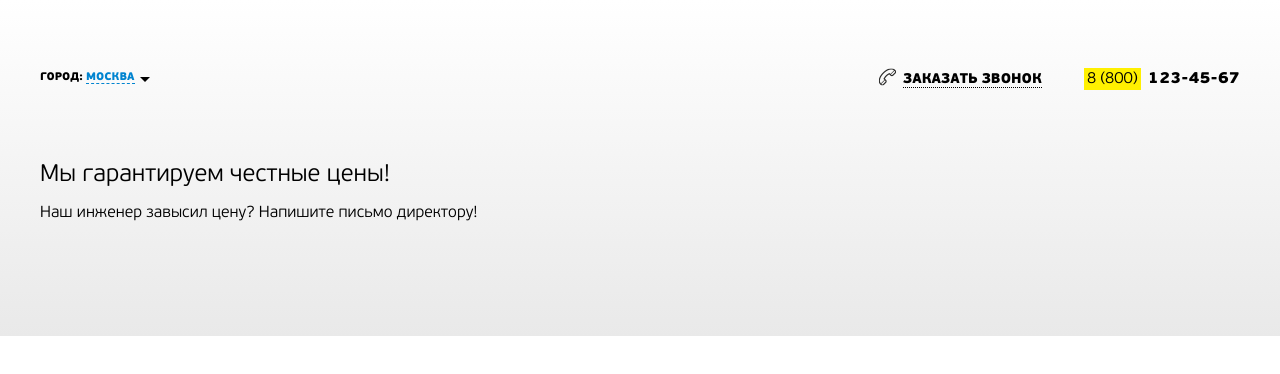
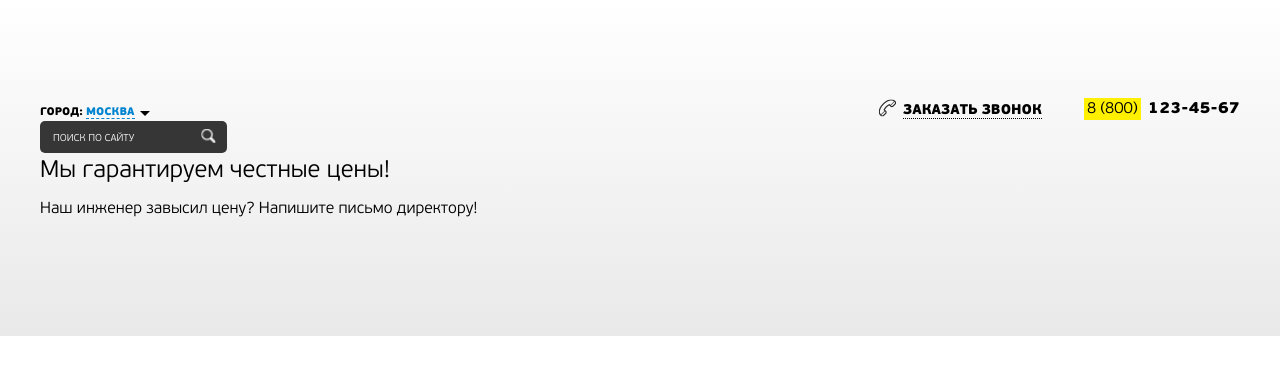
Before and after one commit to rwcalinin/it-tech-company, a website built with webpack: page src/index.html in a window 1280 px wide. Built offline with nearby package versions, Linux system fonts and the light colour scheme; files whose address does not match are found by name.

Commit message:
header in work

```diff
--- a/src/index.html
+++ b/src/index.html
@@ -35,7 +35,8 @@
             </div>
 
             <div class="header__search">
-
+                <input class="header__search-input" type="search" id="search" placeholder="Поиск по сайту"/>
+                <img src="./icons/search.png" alt="search">
             </div>
 
             <div class="header__down-block">
--- a/src/sass/modules/_header.scss
+++ b/src/sass/modules/_header.scss
@@ -7,8 +7,8 @@
     &__upper-block {
         display: flex;
         justify-content: space-between;
-        align-items: center;
-        min-height: 157px;
+        align-items: flex-end;
+        min-height: 121px;
         text-transform: uppercase;
         * {
             font-size: 11px;
@@ -66,4 +66,31 @@
     }
 // ! <---------------------------------------
 //
+// ! search ---------------------------------
+    &__search {
+        img {
+            position: relative;
+            right: 30px;
+            cursor: pointer;
+            width: 15px;
+        }
+        &-input {
+            padding: 0 13px;
+            font-size: 16px;
+            width: 187px;
+            height: 32px;
+            color: #fff;
+            background-color: #363636;
+            border-radius: 5px;
+            border: none;
+            &::placeholder {
+                font-size: 10px;
+                line-height: 10px;
+                text-transform: uppercase;
+                color: rgb(247, 247, 247);
+            }
+        }
+    }
+// ! <---------------------------------------
+//
 }
--- a/src/sass/style.scss
+++ b/src/sass/style.scss
@@ -41,6 +41,10 @@
         height: 100%;
         margin: 0 auto;
     }
+    input::-webkit-search-decoration,
+    input::-webkit-search-cancel-button,
+    input::-webkit-search-results-button,
+    input::-webkit-search-results-decoration { display: none; }
 // ! <------------------------------------
 //
 //
```
Also changed, not shown: dist/css/style.css, dist/index.html.
